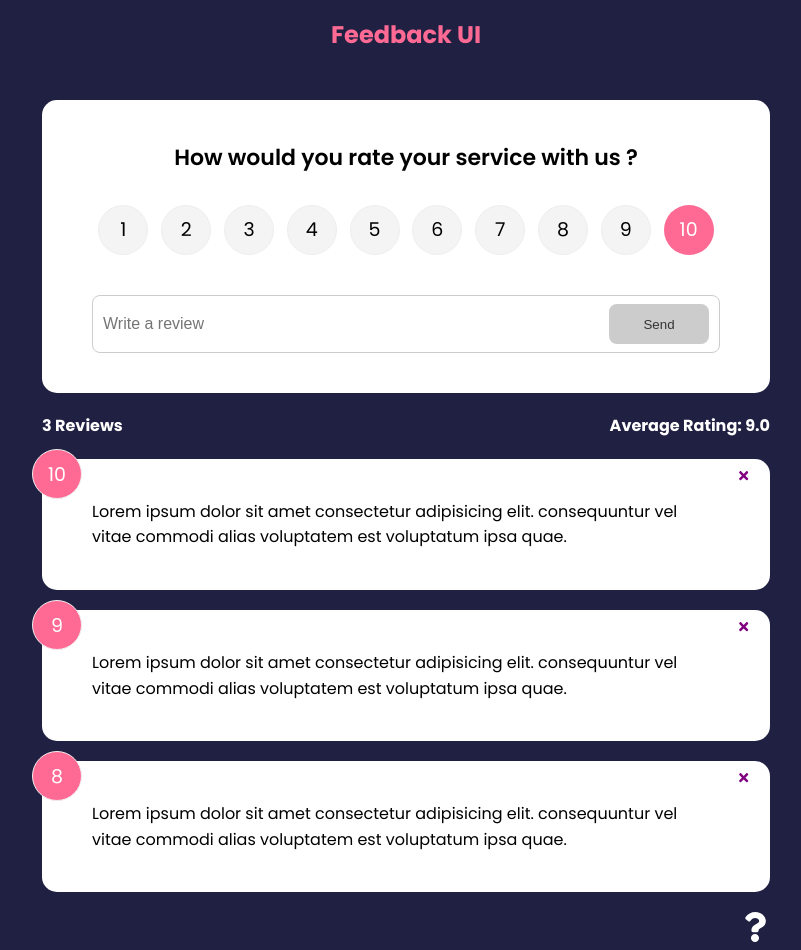
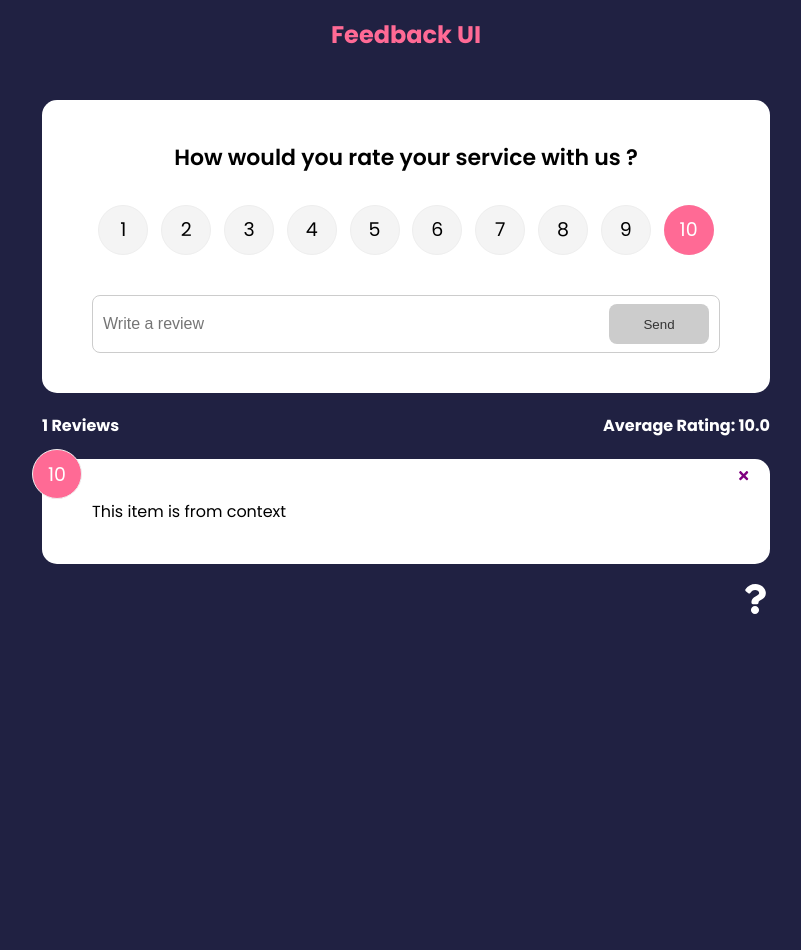
Before and after one commit to lvvNikolas/feed-back-app, a React (Create React App) app: page / in a window 1280 px wide. Shown: the whole page, without its empty margins (234-1035 px from the left). After the commit the page ends 800 px from the top, so only its background shows below. Built offline with nearby package versions, Linux system fonts and the light colour scheme.

Commit message:
section 6 lesson 003

```diff
--- a/src/App.js
+++ b/src/App.js
@@ -31,8 +31,8 @@
       <Route exact path="/" element={
           <>
       <FeedbackForm handleAdd={addFeedback} />
-      <FeedbackStats feedback={feedback}/>
-      <FeedbackList feedback={feedback}
+      <FeedbackStats/>
+      <FeedbackList
       handleDelete={deleteFeedback} />
           </>
       }>
--- a/src/components/FeedbackList.jsx
+++ b/src/components/FeedbackList.jsx
@@ -1,8 +1,11 @@
+
+import React from 'react'
 import {motion, AnimatePresence} from 'framer-motion'
-import React from 'react'
-import PropTypes from 'prop-types'
+import { useContext } from 'react'
 import FeedbackItem from './FeedbackItem'
-function FeedbackList({feedback, handleDelete}) {
+import FeedbackContext from '../context/FeedbackContext'
+function FeedbackList({ handleDelete}) {
+    const {feedback} = useContext(FeedbackContext)
     if(!feedback || feedback.length === 0){
         return <p>No feedback yet</p>
 
@@ -35,14 +38,6 @@
 //   )
 }
 
-FeedbackList.propTypes = {
-    feedback: PropTypes.arrayOf(
-        PropTypes.shape({
-            id: PropTypes.number.isRequired,
-            text: PropTypes.string.isRequired,
-            rating: PropTypes.number.isRequired,
-        })
-    )
-}
+
 
 export default FeedbackList
--- a/src/components/FeedbackStats.jsx
+++ b/src/components/FeedbackStats.jsx
@@ -1,7 +1,9 @@
 import React from 'react'
-import PropTypes from 'prop-types'
+import { useContext } from 'react'
+import FeedbackContext from '../context/FeedbackContext'
 
-function FeedbackStats({feedback}) {
+function FeedbackStats() {
+  const {feedback} = useContext(FeedbackContext)
     // Calculate ratings Average
     let average = feedback.reduce((acc, cur) => {
         return acc + cur.rating
@@ -18,7 +20,5 @@
   )
 }
 
-FeedbackStats.propTypes = {
-    feedback: PropTypes.array.isRequired,
-}
+
 export default FeedbackStats
```
